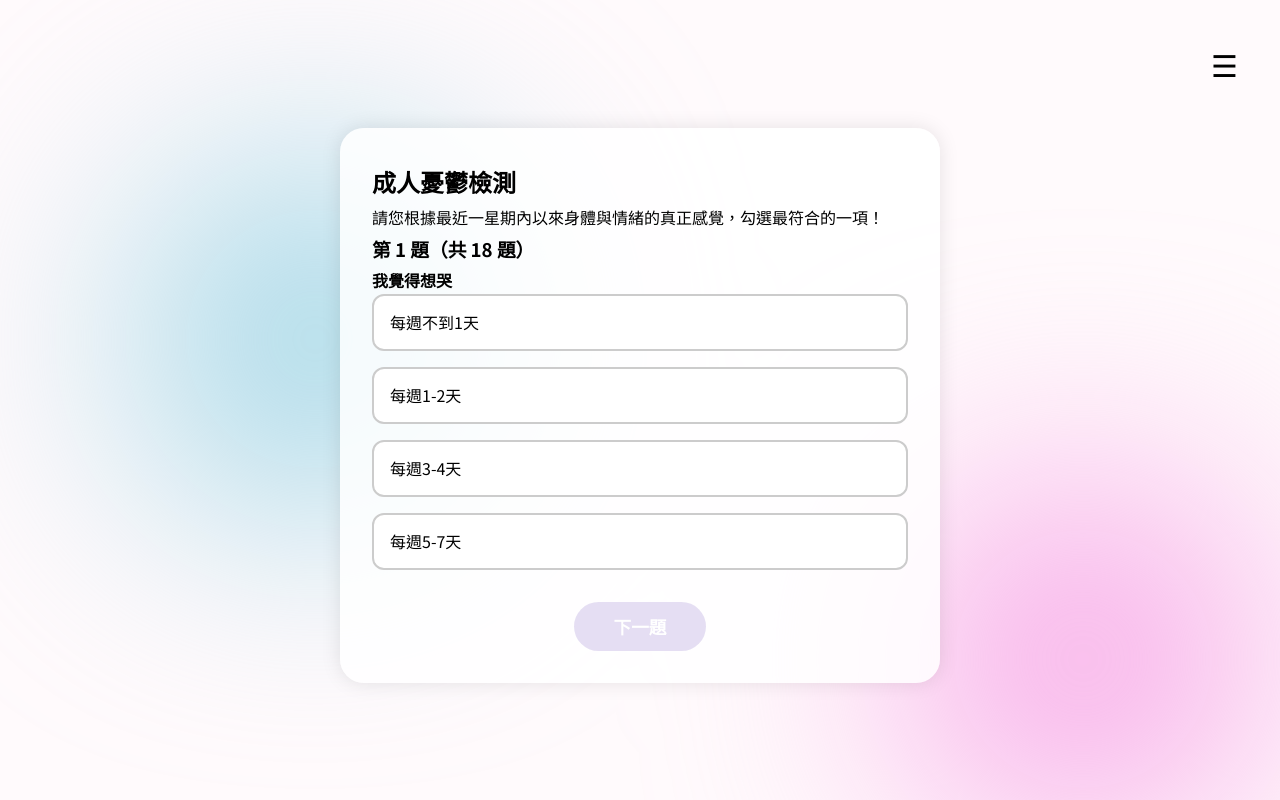
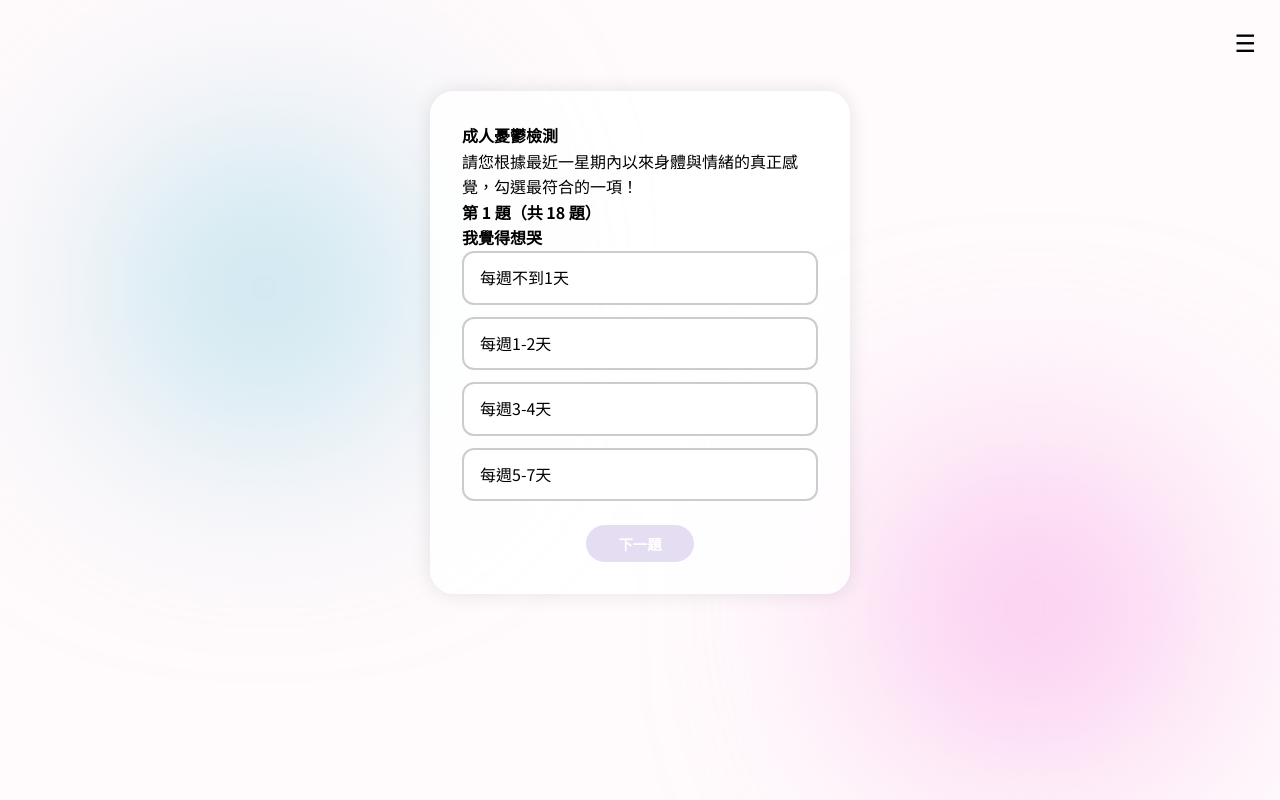
Before and after one commit to William-165EGP/diary, a Flask app: page /quiz in a window 1280 px wide. Run offline with Flask 3, Linux system fonts and the light colour scheme.

Commit message:
fix multiple issues like dpi in game.html and quiz, as well as redundant settings button in dashboard.html

```diff
--- a/templates/dashboard.html
+++ b/templates/dashboard.html
@@ -32,7 +32,6 @@
     <a href="/my_diary" class="text-[#6C584C]">我的日記</a>
     <a href="/quiz" class="text-[#6C584C]">心理測驗</a>
     <a href="/game" class="text-[#6C584C]">小遊戲</a>
-    <a href="#" class="text-[#6C584C]">設定</a>
     <a href="/logout" class="text-[#6C584C] underline">登出</a>
   </nav>
 </header>
--- a/templates/quiz_page.html
+++ b/templates/quiz_page.html
@@ -14,17 +14,22 @@
       --cr-3: color-mix(in srgb, var(--cr-main-1), var(--cr-main-2) 50%);
       --cr-4: color-mix(in srgb, var(--cr-main-1), var(--cr-main-2) 65%);
       --cr-5: color-mix(in srgb, var(--cr-main-1), var(--cr-main-2) 80%);
+      /* NEW: Define base font size */
+      --base-font-size: 16px;
     }
     * {
       margin: 0;
       padding: 0;
       box-sizing: border-box;
       font-family: 'Noto Sans TC', sans-serif;
+      /* MODIFIED: Set font size relative to root */
+      font-size: var(--base-font-size);
     }
     body {
       min-height: 100vh;
       background-color: #fffafc;
-      padding: 2rem;
+      /* MODIFIED: Reduced padding */
+      padding: 1rem;
       position: relative;
       overflow: hidden;
     }
@@ -35,9 +40,10 @@
     }
 
     .menu-toggle {
-      font-size: 30px;
+      /* MODIFIED: Smaller font size */
+      font-size: 24px;
       cursor: pointer;
-      padding: 10px;
+      padding: 8px;
     }
 
     .dropdown {
@@ -50,15 +56,17 @@
       border-radius: 6px;
       box-shadow: 0 2px 6px rgba(0,0,0,0.2);
       z-index: 10;
-      padding: 10px;
-      min-width: 150px;
+      padding: 8px;
+      min-width: 120px;
     }
 
     .dropdown a {
       display: block;
-      padding: 8px;
+      padding: 6px;
       text-decoration: none;
       color: black;
+      /* NEW: Smaller font size */
+      font-size: 0.85rem;
     }
 
     .dropdown a:hover {
@@ -77,7 +85,8 @@
     }
 
     .blob {
-      width: max(240px, 28vw);
+      /* MODIFIED: Reduced blob size */
+      width: max(180px, 20vw);
       aspect-ratio: 1;
       border-radius: 50%;
       position: absolute;
@@ -105,10 +114,10 @@
       background: rgba(255, 255, 255, 0.85);
       border-radius: 1.5rem;
       padding: 2rem;
-      max-width: 600px;
-      margin: 2rem auto;
+      max-width: 420px;
+      margin: 1.5rem auto;
       box-shadow: 0 0 20px rgba(0,0,0,0.1);
-      line-height: 1.8;
+      line-height: 1.6;
     }
 
     .option-label {
@@ -116,10 +125,11 @@
       border: 2px solid #ccc;
       border-radius: 12px;
       padding: 0.75rem 1rem;
-      margin-bottom: 1rem;
+      margin-bottom: 0.75rem;
       cursor: pointer;
       transition: all 0.3s ease;
       background-color: white;
+      font-size: 1rem; /* Increased from 0.9rem */
     }
 
     .option-label:hover {
@@ -139,13 +149,14 @@
     }
 
     button[type="submit"] {
-      margin-top: 2rem;
-      padding: 0.75rem 2.5rem;
+      margin-top: 1.5rem;
+      /* MODIFIED: Reduced padding and font size */
+      padding: 0.5rem 2rem;
       border: none;
       background: var(--cr-3);
       color: white;
       font-weight: bold;
-      font-size: 1.1rem;
+      font-size: 0.9rem;
       border-radius: 999px;
       cursor: pointer;
       display: block;
@@ -163,6 +174,26 @@
     button[type="submit"]:not(:disabled):active {
       transform: scale(0.98);
       box-shadow: 0 3px 10px rgba(0, 0, 0, 0.1);
+    }
+
+    /* NEW: Media query for high-DPI displays */
+    @media (-webkit-min-device-pixel-ratio: 1.5), (min-resolution: 144dpi) {
+      :root {
+        --base-font-size: 14px; /* Smaller base font for high-DPI */
+      }
+      .result-container {
+        max-width: 360px; /* Further reduce for high-DPI */
+      }
+      .blob {
+        width: max(150px, 18vw); /* Smaller blobs */
+      }
+      .menu-toggle {
+        font-size: 20px; /* Smaller menu icon */
+      }
+      button[type="submit"] {
+        padding: 0.4rem 1.8rem;
+        font-size: 0.85rem;
+      }
     }
   </style>
 </head>
@@ -190,8 +221,8 @@
   <form method="post">
     <div class="options">
       {% for opt, val in zip(q["options"], q["values"]) %}
-        <input type="radio" name="{{ q.id }}" value="{{ val }}" id="{{ q.id }}_{{ loop.index }}" required hidden>
-        <label for="{{ q.id }}_{{ loop.index }}" class="option-label">{{ opt }}</label>
+      <input type="radio" name="{{ q.id }}" value="{{ val }}" id="{{ q.id }}_{{ loop.index }}" required hidden>
+      <label for="{{ q.id }}_{{ loop.index }}" class="option-label">{{ opt }}</label>
       {% endfor %}
     </div>
     <button type="submit">下一題</button>
```
Also changed, not shown: templates/game.html (+42 -28 lines), templates/quiz_result.html (+44 -16 lines).
